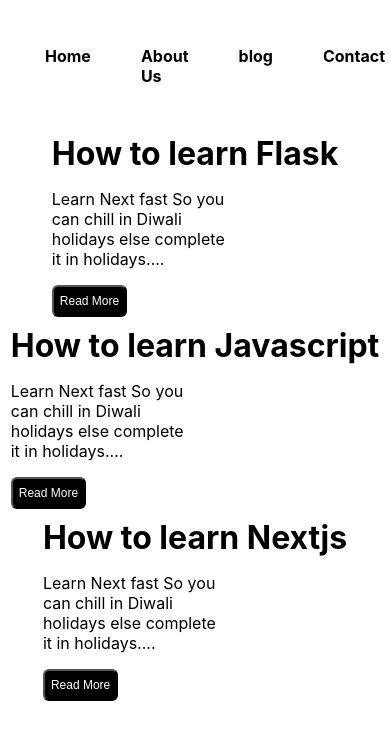
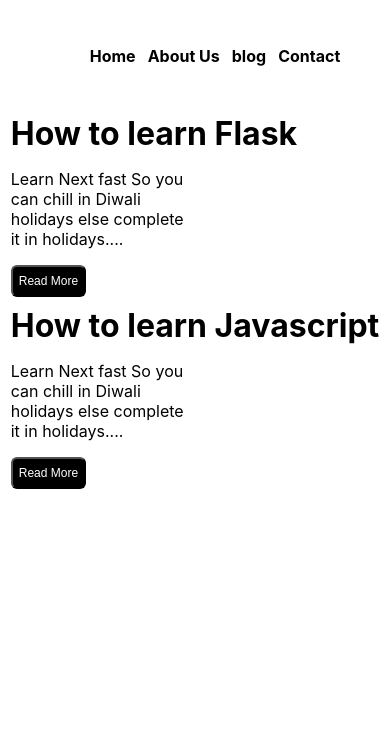
Before and after one commit to STRYKER2403/hunting_coder, a Next.js app: page /blog in a window 390 px wide. Shown: the top 740 px of the page. Built offline with nearby package versions, Linux system fonts and the light colour scheme.

Commit message:
Complete State

```diff
--- a/package.json
+++ b/package.json
@@ -7,12 +7,13 @@
     "build": "next build",
     "start": "next start",
     "lint": "next lint",
-    "export":"next build && next export"
+    "export": "next build && next export"
   },
   "dependencies": {
     "next": "12.3.1",
     "react": "18.2.0",
-    "react-dom": "18.2.0"
+    "react-dom": "18.2.0",
+    "react-infinite-scroll-component": "^6.1.0"
   },
   "devDependencies": {
     "eslint": "8.25.0",
--- a/pages/api/blogs.js
+++ b/pages/api/blogs.js
@@ -3,6 +3,7 @@
 export default async function handler(req, res) {
 
     let data = await fs.promises.readdir("blogdata")
+    data = data.slice(0,parseInt(req.query.count))
     let allBlogs = [];
 
     for (let index = 0; index < data.length; index++) {
--- a/pages/blog.js
+++ b/pages/blog.js
@@ -1,24 +1,48 @@
 import React, { useEffect, useState } from 'react'
 import Link from 'next/link'
+import InfiniteScroll from "react-infinite-scroll-component";
 import styles from '../styles/blog.module.css'
 const fs = require('fs');
 
 const Blog = (props) => {
 
-  const blogs = props.allBlogs;
+  const [blogs, setblogs] = useState(props.allBlogs);
+  const [count, setcount] = useState(2);
+
+  const fetchMoreData = async () => {
+    let d = await fetch(`http://localhost:3000/api/blogs/?count=${count + 2}`)
+    setcount(count + 2);
+    let data = await d.json();
+    setblogs(data);
+  }
 
   return (
-    <div>
+    <>
+      <div className={styles.container}>
         <main className={styles.main}>
-        {blogs.map((blogitem)=>{
-          return <div key={blogitem.title}>
+          <InfiniteScroll
+            dataLength={blogs.length}
+            next={fetchMoreData}
+            hasMore={props.allCount !== blogs.length}
+            loader={<h4>Loading...</h4>}
+            endMessage={
+              <p style={{ textAlign: "center" }}>
+                <b>Yay! You have seen it all</b>
+              </p>
+            }
+          >
+            {blogs.map((blogitem) => {
+              return <div key={blogitem.slug}>
                 <h3 className={styles.blogitemh3}>{blogitem.title}</h3>
-            <p className={styles.blogitemp}>{blogitem.metadesc.substr(0,150)}...</p>
+                <p className={styles.blogitemp}>{blogitem.metadesc.substr(0, 150)}...</p>
                 <Link href={`/blogpost/${blogitem.slug}`}><button className={styles.btn}>Read More</button></Link>
               </div>
             })}
+          </InfiniteScroll>
         </main>
       </div>
+
+    </>
   )
 }
 
@@ -26,16 +50,17 @@
 
   let data = await fs.promises.readdir("blogdata")
   let allBlogs = [];
+  let allCount = data.length;
 
-    for (let index = 0; index < data.length; index++) {
+  for (let index = 0; index < 2; index++) {
     let element = data[index];
 
-        let myFile = await fs.promises.readFile(("blogdata/" + element),"utf-8");
+    let myFile = await fs.promises.readFile(("blogdata/" + element), "utf-8");
     allBlogs.push(JSON.parse(myFile));
   }
 
   return {
-    props: {allBlogs},
+    props: { allBlogs, allCount },
   }
 }
 
--- a/styles/Navbar.module.css
+++ b/styles/Navbar.module.css
@@ -10,3 +10,12 @@
     margin:0px 25px;
     font-weight: bold;
   }
+
+  @media only screen and (max-width: 600px) {
+    .mainnav ul li{
+
+      margin:0px 6px;
+      list-style: none;
+      font-weight: bold;
+    }
+  }
```
Also changed, not shown: pages/blogpost/[slug].js (+7 -5 lines), styles/about.module.css (+7 -0 lines), styles/blogpost.module.css (+7 -0 lines), styles/contact.module.css (+8 -0 lines), styles/Home.module.css (line endings or trailing spaces), 1 other file (tests, documents, lock files or other folders). Lines whose indentation alone changed are shown as unchanged.
